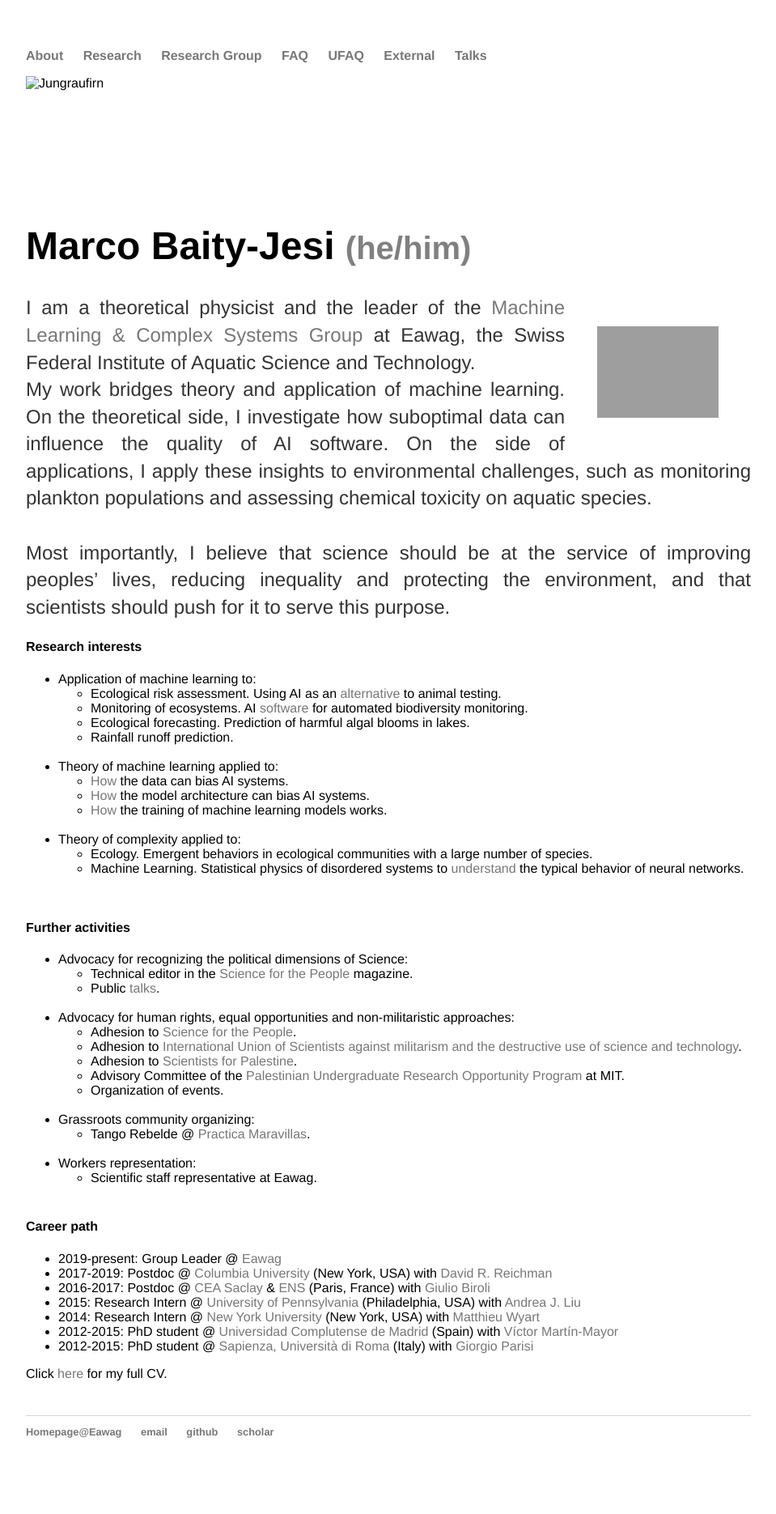
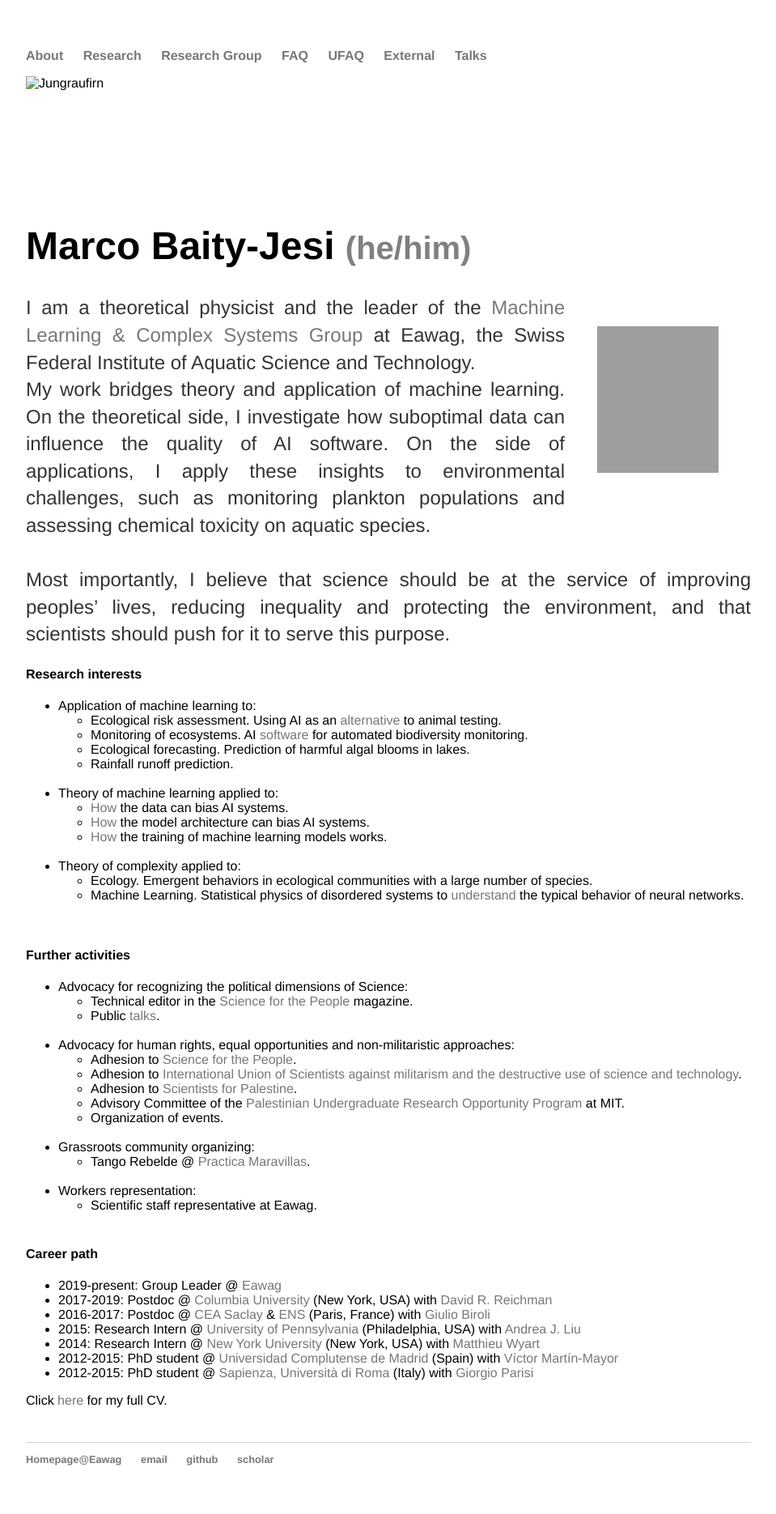
Before and after one commit to mbaityje/mbaityje.github.io, a Jekyll site: the page built from index.html, in a window 1280 px wide. Shown: the whole page at 81% size, without its empty margins (160-1119 px from the left). Built offline with Jekyll 4.4.1, drawn with Linux system fonts in a browser that asks for light colours; before the commit the page ends 1836 px from its top, so only the background shows below that.

Commit message:
Changed picture

```diff
--- a/index.html
+++ b/index.html
@@ -7,7 +7,7 @@
 	<!-- <img src="https://www.eawag.ch/fileadmin/user_upload/tx_userprofiles/profileImages/baityjma.jpg" width="150" height="150" alt="" style="float:right; border:solid #FFF 40px"> -->
 	<!-- <img src="{{site.url}}/_images/Eawag-MarcoBaityJesi3000px.jpg" width="150" height="181" alt="" style="float:right; border:solid #FFF 40px"> -->
 	<!-- <img src="{{site.url}}/_images/marco-kandersteg.jpg" width="150" height="181" alt="" style="float:right; border:solid #FFF 40px"> -->
-	<img src="{{site.url}}/_images/presenter.jpg" width="150" alt="" style="float:right; border:solid #FFF 40px">
+	<img src="{{site.url}}/_images/presenter.jpg" width="150" height="181" alt="" style="float:right; border:solid #FFF 40px">
 
 
 
```
